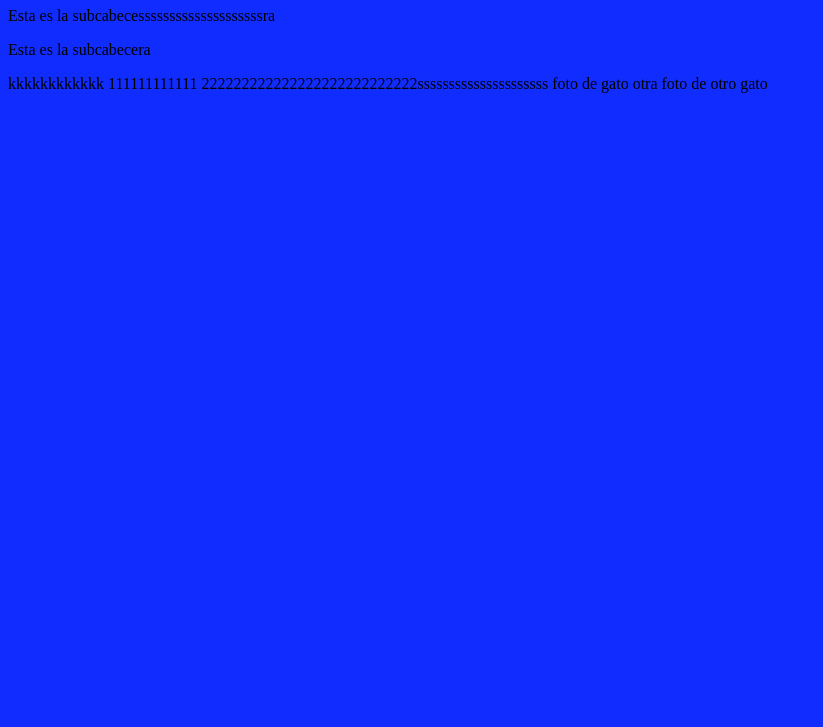
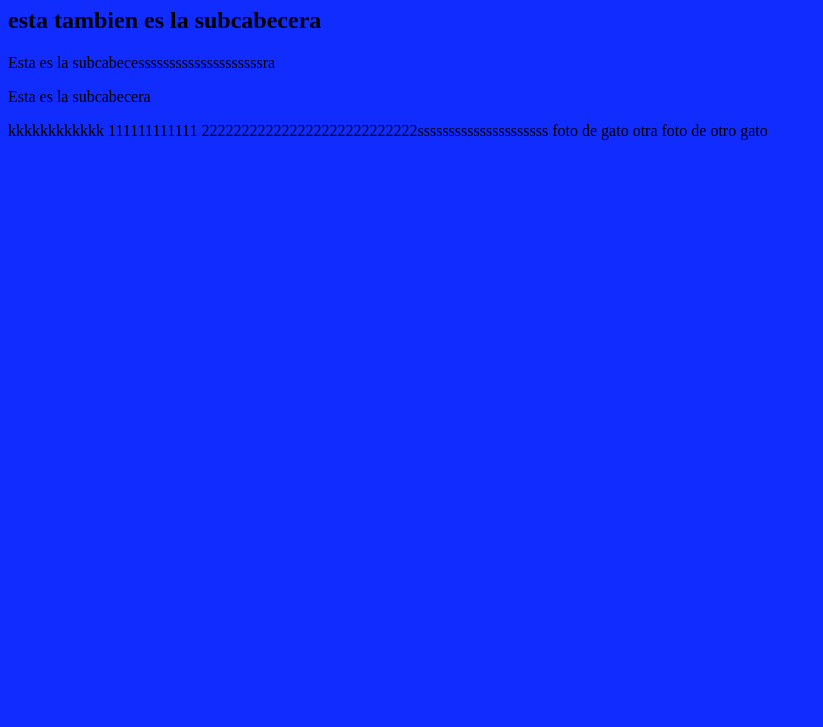
Before and after one commit to ClaudioGandini/MiPAgina4, a plain HTML site: page index.html in a window 1280 px wide. Shown: the part 73-800 px from the top of the page, without its empty margins (0-823 px from the left). Drawn offline with Linux system fonts and the light colour scheme.

Commit message:
este el ultimo commit 11:25

```diff
--- a/index.html
+++ b/index.html
@@ -10,6 +10,7 @@
     <body bgcolor="#1112CCFF">
 
         <h1>aca ta es la cabecera</h1>
+        <h2>esta tambien es la subcabecera</h2>
 
         <p>Esta es la subcabecessssssssssssssssssssra</p>
 
```
